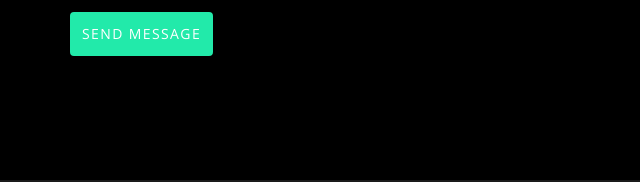
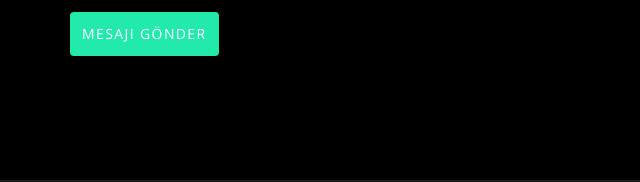
Before and after one commit to gulsumerbay/portfolio, a website: page index.html in a window 1280 px wide. Shown: the part 2650-2832 px from the top of the page, 0-640 px from the left. Drawn offline with nearby package versions, Linux system fonts and the light colour scheme; files whose address does not match are found by name.

Commit message:
Send message text changed.

```diff
--- a/index.html
+++ b/index.html
@@ -183,7 +183,7 @@
                             <textarea cols="30" rows="10" class="form-control" id="message" name="message"></textarea>
                         </div>
                         <div class="form-group">
-                            <input type="submit" class="btn btn-primary" id="submit" name="submit" value="Send Message">
+                            <input type="submit" class="btn btn-primary" id="submit" name="submit" value="Mesajı Gönder">
                         </div>
                     </form>
                 </div>
```
